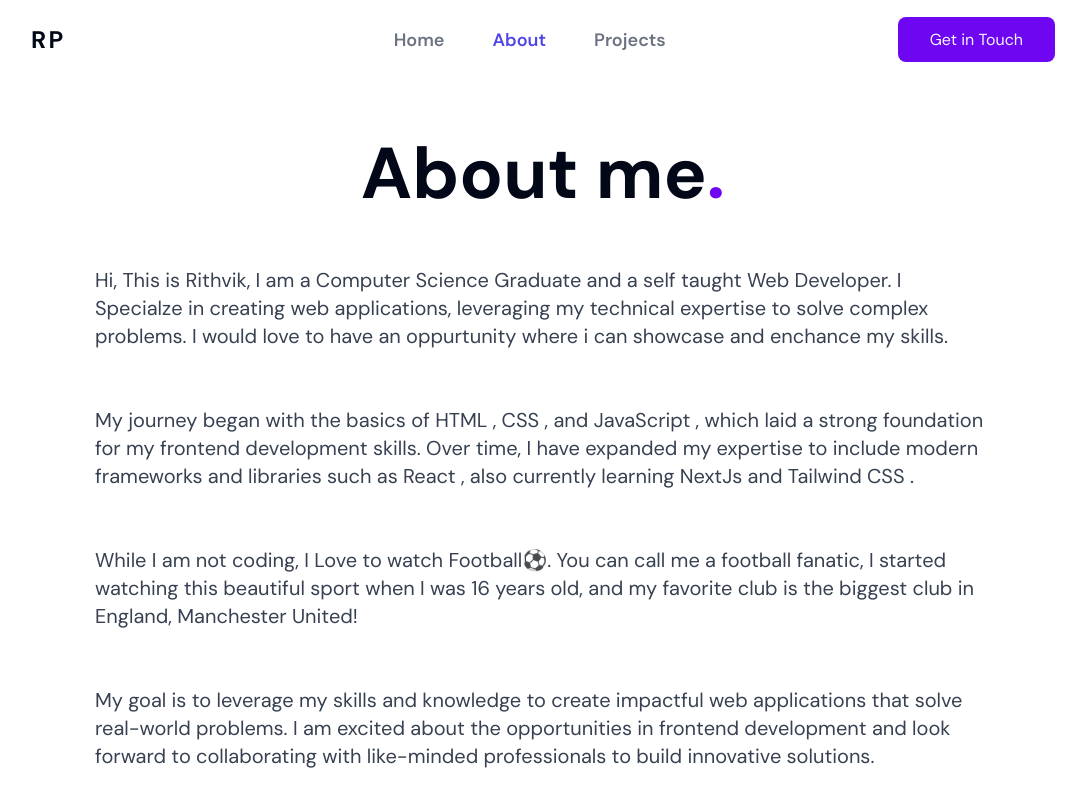
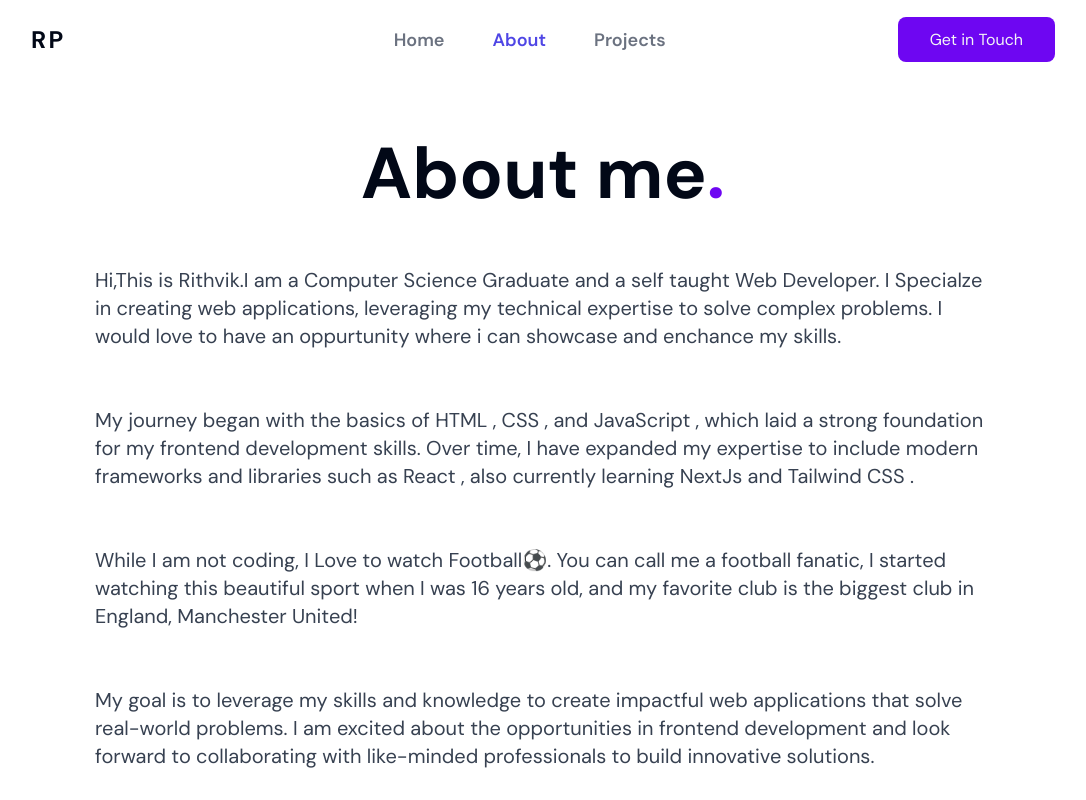
Before and after one commit to Rithvik8001/Rithvik-s-Portfolio, a Next.js app: page /about in a window 1280 px wide. Shown: the top 800 px of the page, without its empty margins (97-1183 px from the left). Built offline with nearby package versions, Linux system fonts and the light colour scheme.

Commit message:
final changes-6

```diff
--- a/src/components/About.tsx
+++ b/src/components/About.tsx
@@ -12,7 +12,7 @@ export default function page() {
       <BlurFade delay={0.35} inView>
         <div className="max-w-4xl mx-auto space-y-4 mt-14">
           <p className="text-gray-700 text-xl">
-            Hi, This is Rithvik, I am a Computer Science Graduate and a self
+            Hi,This is Rithvik.I am a Computer Science Graduate and a self
             taught Web Developer. I Specialze in creating web applications,
             leveraging my technical expertise to solve complex problems. I would
             love to have an oppurtunity where i can showcase and enchance my
```
